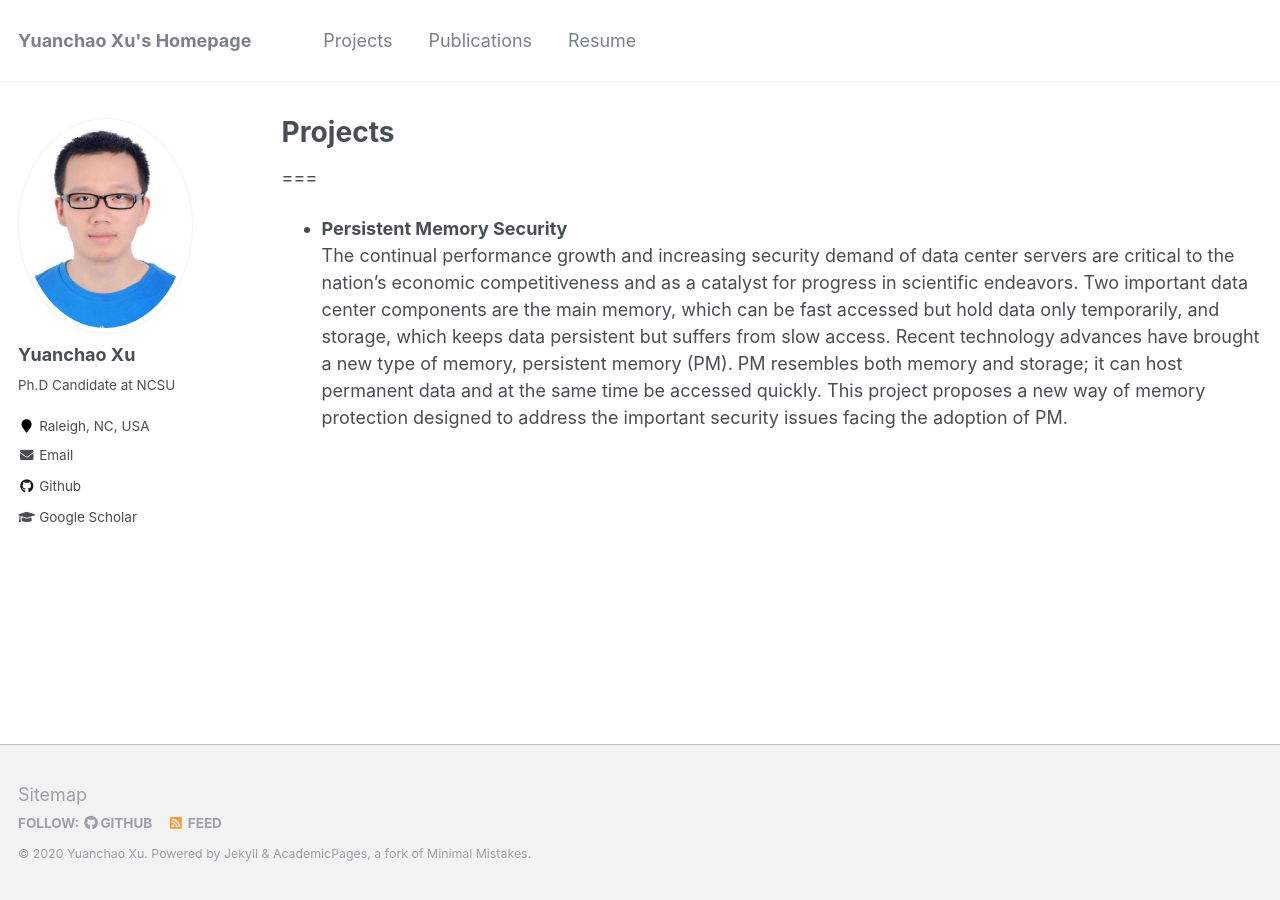
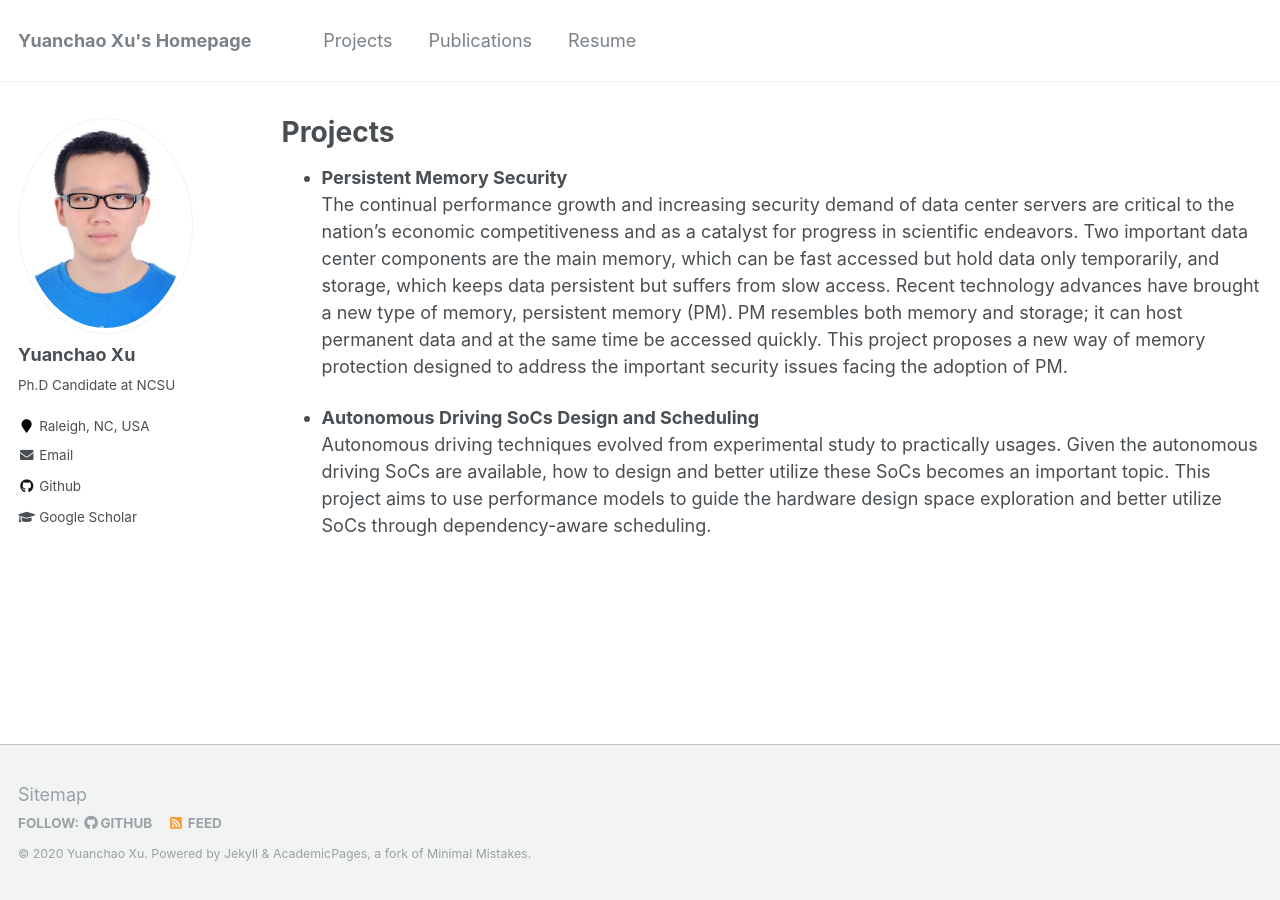
Before and after one commit to yuanchaoxu6/yuanchaoxu6.github.io, a Jekyll site: the page built from _pages/projects.md, in a window 1280 px wide. Built offline with Jekyll 4.4.1, drawn with Linux system fonts in a browser that asks for light colours.

Commit message:
Update projects.md

```diff
--- a/_pages/projects.md
+++ b/_pages/projects.md
@@ -5,7 +5,9 @@ permalink: /projects/
 author_profile: true
 ---
 
-
-===
 * **Persistent Memory Security** <br>
 The continual performance growth and increasing security demand of data center servers are critical to the nation's economic competitiveness and as a catalyst for progress in scientific endeavors. Two important data center components are the main memory, which can be fast accessed but hold data only temporarily, and storage, which keeps data persistent but suffers from slow access. Recent technology advances have brought a new type of memory, persistent memory (PM). PM resembles both memory and storage; it can host permanent data and at the same time be accessed quickly. This project proposes a new way of memory protection designed to address the important security issues facing the adoption of PM.
+
+
+* **Autonomous Driving SoCs Design and Scheduling** <br>
+Autonomous driving techniques evolved from experimental study to practically usages. Given the autonomous driving SoCs are available, how to design and better utilize these SoCs becomes an important topic. This project aims to use performance models to guide the hardware design space exploration and better utilize SoCs through dependency-aware scheduling.
```
